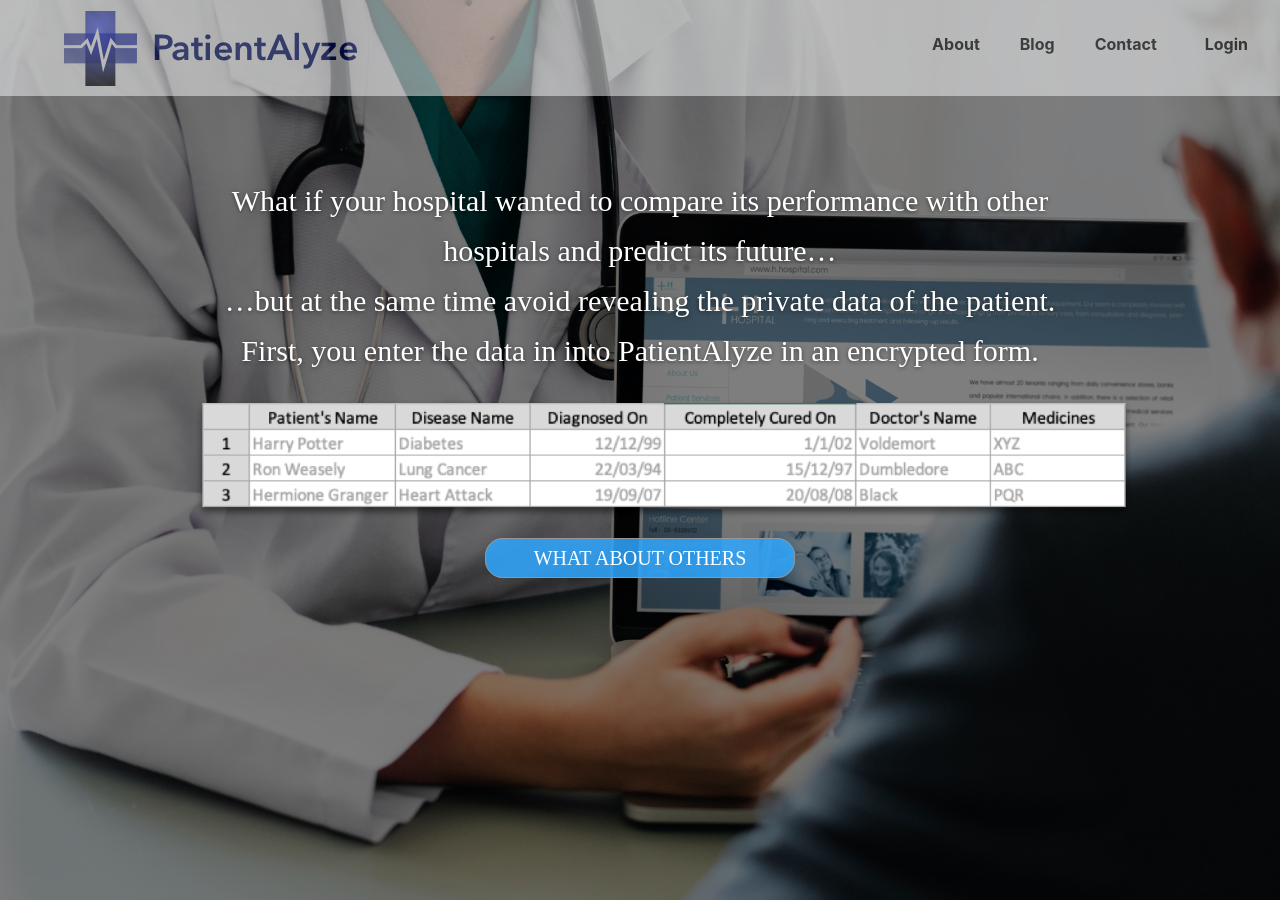
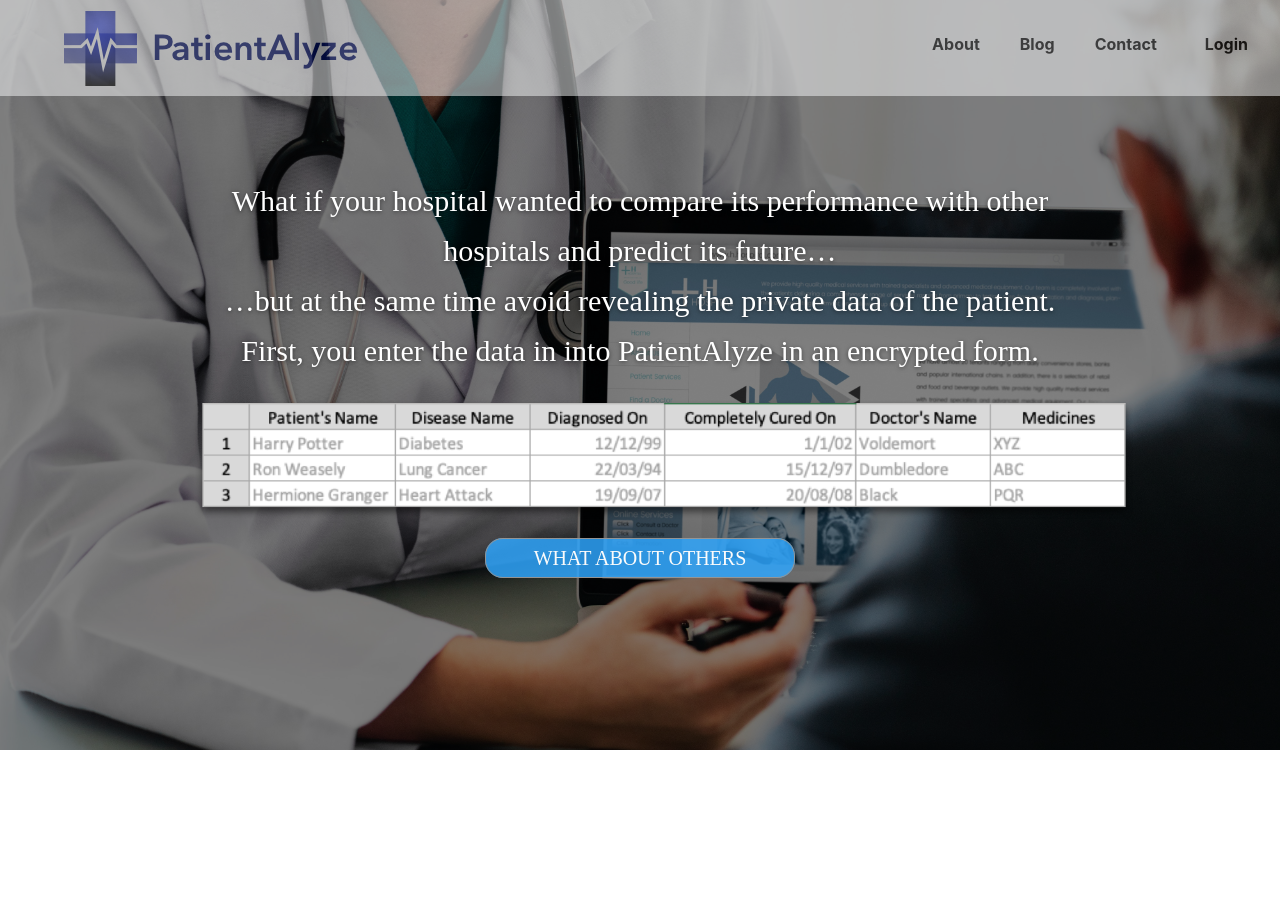
Before and after one commit to SJSU272LabF18/MPC, a React (Create React App) app in the folder Patientanalyze/frontend/: page /see1 in a window 1280 px wide. After the commit the page ends 800 px from the top, so only its background shows below. Built offline with nearby package versions, Linux system fonts and the light colour scheme.

Commit message:
Transition UI

```diff
--- a/Patientanalyze/frontend/src/App.css
+++ b/Patientanalyze/frontend/src/App.css
@@ -130,8 +130,8 @@
   background: url("./images/business-care-clinic-1282308.jpg");
   background-color: rgba(0,0,0,0.5);
   background-blend-mode:darken;
-  height: 100vh;
-  min-height: 900px;
+  height: 100%;
+  min-height: 750px;
   width: 100%;
   background-size: cover;
   background-repeat: no-repeat;
@@ -174,3 +174,27 @@
   padding-right: 30px;
   font-weight: 500
 }
+
+/* Transition */
+.transition{
+  -webkit-animation: fadein 2s; /* Safari, Chrome and Opera > 12.1 */
+          animation: fadein 2s;
+}
+.transition2{
+  -webkit-animation: fadein 4s; /* Safari, Chrome and Opera > 12.1 */
+          animation: fadein 4s;
+}
+.transition3{
+  -webkit-animation: fadein 6s; /* Safari, Chrome and Opera > 12.1 */
+          animation: fadein 6s;
+}
+
+@keyframes fadein {
+  from { opacity: 0; }
+  to   { opacity: 1; }
+}
+
+@-webkit-keyframes fadein {
+  from { opacity: 0; }
+  to   { opacity: 1; }
+}
--- a/Patientanalyze/frontend/src/component/Home.js
+++ b/Patientanalyze/frontend/src/component/Home.js
@@ -26,7 +26,7 @@
          <div >
          <br></br><br></br><div className="row mt-4 rounded ml-5">
          <div className="text-white ml-4 mt-5 col-lg-7 leftfont">Data-driven services for hosiptals with end-to-end data protection and accountability.
-         <br></br><br></br><p className="button-text"> <Link to="/see1" className="text-white p-2 pl-5 pr-5 mt-1 buttonmargin btn-see">SEE HOW IT WORKS</Link></p></div>
+         <br></br><p className="button-text mt-3"> <Link to="/see1" className="text-white p-2 pl-5 pr-5 buttonmargin btn-see">SEE HOW IT WORKS</Link></p></div>
 
             <div class="col-lg-4 mt-5 ml-5 border-left-element" >
             <br></br><br></br><br></br><ul className="text-white"><img className="w-0" src={require('../images/key.png')} /><span className="ml-3">Keep your private data safe</span></ul>
--- a/Patientanalyze/frontend/src/component/See1.js
+++ b/Patientanalyze/frontend/src/component/See1.js
@@ -11,14 +11,14 @@
              <div class="mainBackground img-res">
             <Navbar />
             <div className="container-fluid">
-                <div className="centerfont text-white">
+                <div className="centerfont text-white transition">
                 What if your hospital wanted to compare its performance with other <br></br>hospitals and predict its future… <div>
                 …but at the same time avoid revealing the private data of the patient.</div>
                 First, you enter the data in into PatientAlyze in an encrypted form.</div><br></br>
-                <p className="see2">
+                <p className="see2 transition2">
                 <img className="ml-5 w-75" src={require('../images/see how it works 1.png')} /></p>
                 <div className="text-center mt-4 ">
-                <Link to="/see2" className="btn-see text-white p-2 pl-5 pr-5 " >WHAT ABOUT OTHERS</Link></div>
+                <p className= "transition3"><Link to="/see2" className="btn-see text-white p-2 pl-5 pr-5 " >WHAT ABOUT OTHERS</Link></p></div>
             </div>
             </div>
          );
--- a/Patientanalyze/frontend/src/component/See2.js
+++ b/Patientanalyze/frontend/src/component/See2.js
@@ -11,14 +11,14 @@
              <div class="mainBackground img-res">
             <Navbar />
             <div className="container-fluid">
-            <p className="see2">
+            <p className="see2 transition2">
             <img className="ml-5 mt-5 w-75 " src={require('../images/see how it works 2.png')} /></p>
-                <div className="centerfont text-white mt-2">
+                <div className="centerfont text-white mt-2 transition2">
                 You cannot see the data of other hosiptals and they cannot see yours. <div>
                 The real values are invisible to PatientAlyze, since the data remains </div>
                 encrypted.</div>
-                <div className="text-center mt-4 ">
-                <Link to="/see3" className="btn-see text-white p-2 pl-5 pr-5" >WHAT HAPPENS NEXT?</Link ></div>
+                <div className="text-center mt-4 mb-5">
+                <p className= "transition3"><Link to="/see3" className="btn-see text-white p-2 pl-5 pr-5" >WHAT HAPPENS NEXT?</Link ></p></div>
             </div>
             </div>
          );
--- a/Patientanalyze/frontend/src/component/See3.js
+++ b/Patientanalyze/frontend/src/component/See3.js
@@ -11,14 +11,14 @@
              <div class="mainBackground img-res">
             <Navbar />
             <div className="container-fluid">
-            <p className="see2">
+            <p className="see2 transition2">
             <img className="ml-5 mt-5 w-75 " src={require('../images/see3.png')} /></p>
-                <div className="centerfont text-white mt-2">
+                <div className="centerfont text-white mt-2 transition2">
                 Even though the data remains unseen to humans and machines, <div>
                 PatientAlyze was able to analyse the data and present the results.</div>
                 </div>
-                <div className="text-center mt-4">
-                <Link to="/login" className="btn-see text-white p-2 pl-5 pr-5" >GET STARTED</Link></div>
+                <div className="text-center mt-4 mb-5">
+                <p className="transition3"><Link to="/login" className="btn-see text-white p-2 pl-5 pr-5" >GET STARTED</Link></p></div>
             </div>
             </div>
          );
```
